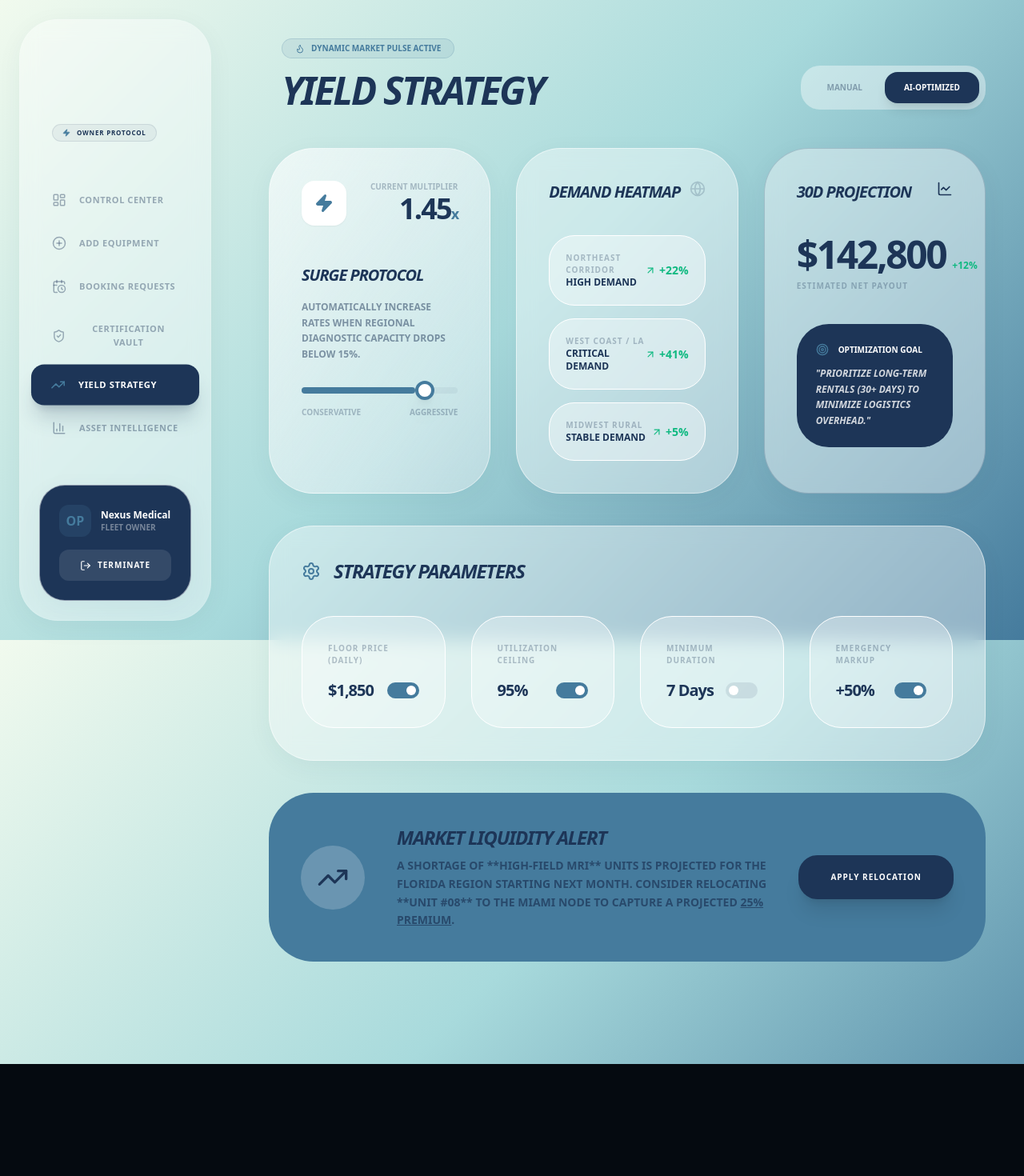
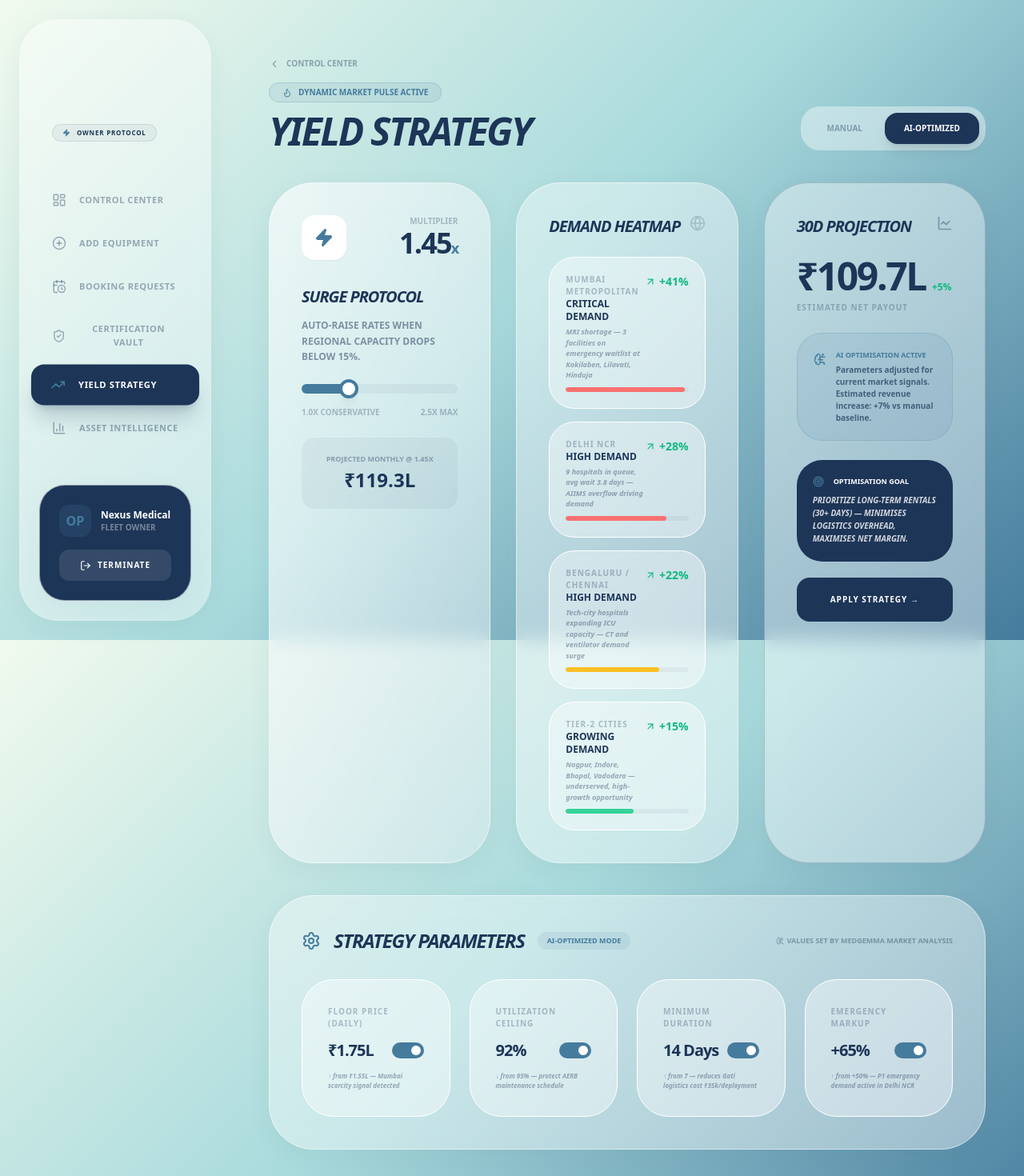
Before and after one commit to DharmiSapariya/ResourceRX, a React (Vite) app: page /owner/yield in a window 1280 px wide. Shown: the top 1470 px of the page at 80% size. Before the commit the page ends 1330 px from the top, so only its background shows below. Built offline with nearby package versions, Linux system fonts and the light colour scheme.

Commit message:
fix: update OwnerYield page to latest version

```diff
--- a/src/pages/Owner/OwnerYield.jsx
+++ b/src/pages/Owner/OwnerYield.jsx
@@ -1,163 +1,274 @@
-import React from 'react';
-import { motion } from 'framer-motion';
-import {
-  TrendingUp,
-  Zap,
-  Target,
-  LineChart,
-  ShieldCheck,
-  Info,
-  ArrowUpRight,
-  Flame,
-  Globe,
-  Settings
-} from 'lucide-react';
+import React, { useState, useEffect } from 'react';
+import { motion, AnimatePresence } from 'framer-motion';
+import { useNavigate } from 'react-router-dom';
+import { TrendingUp, Zap, Target, LineChart, ShieldCheck, ArrowUpRight, Flame, Globe, Settings, ChevronLeft, CheckCircle2, Loader, BrainCircuit } from 'lucide-react';
+
+const DEMAND_DATA = [
+  { region:"Mumbai Metropolitan",  demand:"Critical", yield:"+41%", trend:97, detail:"MRI shortage — 3 facilities on emergency waitlist at Kokilaben, Lilavati, Hinduja" },
+  { region:"Delhi NCR",            demand:"High",     yield:"+28%", trend:82, detail:"9 hospitals in queue, avg wait 3.8 days — AIIMS overflow driving demand" },
+  { region:"Bengaluru / Chennai",  demand:"High",     yield:"+22%", trend:76, detail:"Tech-city hospitals expanding ICU capacity — CT and ventilator demand surge" },
+  { region:"Tier-2 Cities",        demand:"Growing",  yield:"+15%", trend:55, detail:"Nagpur, Indore, Bhopal, Vadodara — underserved, high-growth opportunity" },
+];
+
+const AI_PARAMS = [
+  { label:"Floor Price (Daily)", val:"₹1.75L",  enabled:true,  key:"floor",    ai_reason:"↑ from ₹1.55L — Mumbai scarcity signal detected" },
+  { label:"Utilization Ceiling", val:"92%",     enabled:true,  key:"util",     ai_reason:"↓ from 95% — protect AERB maintenance schedule" },
+  { label:"Minimum Duration",    val:"14 Days", enabled:true,  key:"duration", ai_reason:"↑ from 7 — reduces Gati logistics cost ₹35k/deployment" },
+  { label:"Emergency Markup",    val:"+65%",    enabled:true,  key:"markup",   ai_reason:"↑ from +50% — P1 emergency demand active in Delhi NCR" },
+];
+
+const MANUAL_PARAMS = [
+  { label:"Floor Price (Daily)", val:"₹1.55L", enabled:true,  key:"floor"    },
+  { label:"Utilization Ceiling", val:"95%",    enabled:true,  key:"util"     },
+  { label:"Minimum Duration",    val:"7 Days", enabled:false, key:"duration" },
+  { label:"Emergency Markup",    val:"+50%",   enabled:true,  key:"markup"   },
+];
 
 export default function OwnerYield() {
-  const glassStyle = "glass-panel p-10 rounded-[3.5rem] relative overflow-hidden transition-all duration-500";
+  const navigate = useNavigate();
+  const [mode,       setMode]     = useState('AI-Optimized');
+  const [multiplier, setMult]     = useState(1.45);
+  const [params,     setParams]   = useState(AI_PARAMS);
+  const [applied,    setApplied]  = useState(false);
+  const [applyLog,   setApplyLog] = useState([]);
+  const [relocating, setReloc]    = useState(false);
+
+  // Switch params when mode changes
+  useEffect(() => {
+    setParams(mode === 'AI-Optimized' ? AI_PARAMS : MANUAL_PARAMS);
+  }, [mode]);
+
+  const toggleParam = (key) => setParams(prev => prev.map(p => p.key===key ? {...p,enabled:!p.enabled} : p));
+
+  const applyStrategy = () => {
+    setApplied(true);
+    const activeParams = params.filter(p=>p.enabled).map(p=>p.label);
+    const entry = {
+      time: new Date().toLocaleTimeString(),
+      mode,
+      multiplier: multiplier.toFixed(2),
+      params: activeParams,
+      projection: `$${Math.round(multiplier*98500*0.92/1000)}k/month`,
+    };
+    setApplyLog(prev => [entry, ...prev.slice(0,4)]);
+    // Apply AI-optimized values to params
+    setParams(prev => prev.map(p => ({...p, val: AI_PARAMS.find(a=>a.key===p.key)?.val || p.val})));
+    try {
+      sessionStorage.setItem('rrx_yield_strategy', JSON.stringify(entry));
+    } catch {}
+    setTimeout(() => setApplied(false), 3000);
+  };
+
+  const applyRelocation = () => {
+    setReloc(true);
+    setTimeout(() => { setReloc(false); navigate('/owner/dispatch'); }, 1500);
+  };
+
+  const projectedYield = Math.round(multiplier * 98500);
+  const glass = "glass-panel p-10 rounded-[3.5rem] relative overflow-hidden transition-all duration-500";
 
   return (
-    <div className="max-w-7xl mx-auto pb-20 space-y-10">
+    <div className="max-w-7xl mx-auto pb-20 pt-6 space-y-10">
 
-      {/* --- HEADER --- */}
-      <div className="mb-12 ml-4 flex justify-between items-end">
+      {/* HEADER */}
+      <div className="flex justify-between items-end flex-wrap gap-4">
         <div>
-          <div className="inline-flex items-center gap-2 px-4 py-1 rounded-full bg-secondary/10 text-[10px] font-black uppercase mb-4 text-secondary border border-secondary/20">
-            <Flame size={12} /> Dynamic Market Pulse Active
+          <button onClick={()=>navigate('/owner')} className="flex items-center gap-2 text-[10px] font-black uppercase opacity-40 hover:opacity-100 mb-4 text-primary transition-opacity">
+            <ChevronLeft size={14}/> Control Center
+          </button>
+          <div className="inline-flex items-center gap-2 px-4 py-1 rounded-full bg-secondary/10 text-[10px] font-black uppercase mb-3 text-secondary border border-secondary/20">
+            <Flame size={12}/> Dynamic Market Pulse Active
           </div>
-          {/* Main Heading changed to Deep Blue */}
-          <h2 className="text-5xl font-black tracking-tighter italic uppercase text-[#1d3557]">Yield Strategy</h2>
+          <h2 className="text-5xl font-black tracking-tighter italic uppercase text-primary">Yield Strategy</h2>
         </div>
         <div className="bg-white/40 p-2 rounded-3xl flex gap-1">
-          {['Manual', 'AI-Optimized'].map((mode) => (
-            <button key={mode} className={`px-6 py-3 rounded-2xl text-[10px] font-black uppercase transition-all ${mode === 'AI-Optimized' ? 'bg-primary text-white shadow-lg' : 'opacity-40 hover:opacity-100'}`}>
-              {mode}
+          {['Manual','AI-Optimized'].map(m=>(
+            <button key={m} onClick={()=>setMode(m)}
+              className={`px-6 py-3 rounded-2xl text-[10px] font-black uppercase transition-all ${m===mode?'bg-primary text-white shadow-lg':'opacity-40 hover:opacity-100 text-primary'}`}>
+              {m}
             </button>
           ))}
         </div>
       </div>
 
-      {/* --- STRATEGY CARDS --- */}
       <div className="grid lg:grid-cols-3 gap-8">
 
-        {/* PRICE MULTIPLIER CONTROL */}
-        <div className={`${glassStyle} bg-gradient-to-br from-white/40 to-secondary/5`}>
-          <div className="flex justify-between items-start mb-12">
-            <div className="p-4 bg-white rounded-2xl text-secondary shadow-sm">
-              <Zap size={24} fill="currentColor" />
-            </div>
+        {/* SURGE CONTROL */}
+        <div className={`${glass} bg-gradient-to-br from-white/40 to-secondary/5`}>
+          <div className="flex justify-between items-start mb-8">
+            <div className="p-4 bg-white rounded-2xl text-secondary shadow-sm"><Zap size={24} fill="currentColor"/></div>
             <div className="text-right">
-              <p className="text-[10px] font-black opacity-30 uppercase text-[#1d3557]">Current Multiplier</p>
-              <h3 className="text-4xl font-black tracking-tighter text-[#1d3557]">1.45<span className="text-lg text-secondary">x</span></h3>
+              <p className="text-[10px] font-black opacity-30 uppercase text-primary">Multiplier</p>
+              <h3 className="text-4xl font-black tracking-tighter text-primary">{multiplier.toFixed(2)}<span className="text-lg text-secondary">x</span></h3>
             </div>
           </div>
-          <h4 className="text-xl font-black uppercase tracking-tighter italic mb-4 text-[#1d3557]">Surge Protocol</h4>
-          <p className="text-xs font-bold opacity-50 uppercase leading-relaxed mb-8 text-[#1d3557]">
-            Automatically increase rates when regional diagnostic capacity drops below 15%.
-          </p>
-          <div className="relative h-2 bg-primary/5 rounded-full mb-4">
-            <div className="absolute left-0 top-0 h-full w-[72.5%] bg-secondary rounded-full" />
-            <div className="absolute left-[72.5%] -top-2 w-6 h-6 bg-white border-4 border-secondary rounded-full shadow-xl cursor-pointer" />
+          <h4 className="text-xl font-black uppercase tracking-tighter italic mb-3 text-primary">Surge Protocol</h4>
+          <p className="text-xs font-bold opacity-50 uppercase leading-relaxed mb-6 text-primary">Auto-raise rates when regional capacity drops below 15%.</p>
+
+          <div className="relative h-3 bg-primary/5 rounded-full mb-4 cursor-pointer"
+            onClick={e=>{
+              const rect = e.currentTarget.getBoundingClientRect();
+              const pct = Math.max(0,Math.min(1,(e.clientX-rect.left)/rect.width));
+              setMult(+(1+pct*1.5).toFixed(2));
+            }}>
+            <div className="absolute left-0 top-0 h-full bg-secondary rounded-full transition-all" style={{width:`${((multiplier-1)/1.5)*100}%`}}/>
+            <div className="absolute -top-1.5 w-6 h-6 bg-white border-4 border-secondary rounded-full shadow-xl cursor-grab" style={{left:`calc(${((multiplier-1)/1.5)*100}% - 12px)`}}/>
           </div>
-          <div className="flex justify-between text-[10px] font-black opacity-30 uppercase text-[#1d3557]">
-            <span>Conservative</span>
-            <span>Aggressive</span>
+          <div className="flex justify-between text-[10px] font-black opacity-30 uppercase text-primary mb-6">
+            <span>1.0x Conservative</span><span>2.5x Max</span>
+          </div>
+          <div className="p-5 bg-primary/5 rounded-2xl text-center">
+            <p className="text-[9px] font-black uppercase opacity-40 text-primary mb-1">Projected Monthly @ {multiplier.toFixed(2)}x</p>
+            <p className="text-2xl font-black text-primary">₹{(projectedYield*83.5/100000).toFixed(1)}L</p>
           </div>
         </div>
 
-        {/* MARKET HEATMAP PREVIEW */}
-        <div className={glassStyle}>
-          <div className="flex justify-between items-start mb-10">
-            <h4 className="text-xl font-black uppercase tracking-tighter italic text-[#1d3557]">Demand Heatmap</h4>
-            <Globe size={20} className="opacity-20 text-[#1d3557]" />
+        {/* DEMAND HEATMAP */}
+        <div className={glass}>
+          <div className="flex justify-between items-start mb-6">
+            <h4 className="text-xl font-black uppercase tracking-tighter italic text-primary">Demand Heatmap</h4>
+            <Globe size={20} className="opacity-20 text-primary"/>
           </div>
           <div className="space-y-4">
-            {[
-              { region: "Northeast Corridor", demand: "High", yield: "+22%" },
-              { region: "West Coast / LA", demand: "Critical", yield: "+41%" },
-              { region: "Midwest Rural", demand: "Stable", yield: "+5%" },
-            ].map((item, i) => (
-              <div key={i} className="p-5 bg-white/40 rounded-[2rem] border border-white flex justify-between items-center group hover:bg-white transition-all">
-                <div>
-                  <p className="text-[10px] font-black uppercase opacity-30 tracking-widest text-[#1d3557]">{item.region}</p>
-                  <p className="text-xs font-bold uppercase text-[#1d3557]">{item.demand} Demand</p>
+            {DEMAND_DATA.map((item,i)=>(
+              <div key={i} className="p-5 bg-white/40 rounded-[2rem] border border-white hover:bg-white transition-all">
+                <div className="flex justify-between items-start mb-2">
+                  <div>
+                    <p className="text-[10px] font-black uppercase opacity-30 tracking-widest text-primary">{item.region}</p>
+                    <p className="text-xs font-bold uppercase text-primary">{item.demand} Demand</p>
+                    <p className="text-[9px] font-bold opacity-40 text-primary mt-1 italic">{item.detail}</p>
+                  </div>
+                  <div className="text-emerald-500 font-black text-sm flex items-center gap-1 shrink-0">
+                    <ArrowUpRight size={14}/> {item.yield}
+                  </div>
                 </div>
-                <div className="text-emerald-500 font-black text-sm flex items-center gap-1">
-                   <ArrowUpRight size={14} /> {item.yield}
+                <div className="h-1.5 bg-primary/5 rounded-full overflow-hidden mt-2">
+                  <motion.div initial={{width:0}} animate={{width:`${item.trend}%`}} transition={{duration:1,delay:i*0.1}}
+                    className={`h-full rounded-full ${item.trend>80?'bg-red-400':item.trend>60?'bg-amber-400':'bg-emerald-400'}`}/>
                 </div>
               </div>
             ))}
           </div>
         </div>
 
-        {/* REVENUE PROJECTION */}
-        <div className={`${glassStyle} border-primary/20`}>
-          <div className="flex justify-between items-start mb-10">
-            <h4 className="text-xl font-black uppercase tracking-tighter italic text-[#1d3557]">30D Projection</h4>
-            <LineChart size={20} className="text-primary" />
+        {/* 30D PROJECTION + APPLY */}
+        <div className={`${glass} border-primary/20`}>
+          <div className="flex justify-between items-start mb-6">
+            <h4 className="text-xl font-black uppercase tracking-tighter italic text-primary">30D Projection</h4>
+            <LineChart size={20} className="text-primary opacity-40"/>
           </div>
           <div className="flex items-baseline gap-2 mb-2">
-            <h3 className="text-5xl font-black tracking-tighter text-[#1d3557]">$142,800</h3>
-            <span className="text-xs font-black text-emerald-500">+12%</span>
+            <h3 className="text-5xl font-black tracking-tighter text-primary">₹{(projectedYield*0.92*83.5/100000).toFixed(1)}L</h3>
+            <span className="text-xs font-black text-emerald-500">+{Math.round((multiplier-1)*12)}%</span>
           </div>
-          <p className="text-[10px] font-black opacity-30 uppercase tracking-widest mb-10 text-[#1d3557]">Estimated Net Payout</p>
+          <p className="text-[10px] font-black opacity-30 uppercase tracking-widest mb-6 text-primary">Estimated Net Payout</p>
 
-          <div className="p-6 bg-primary rounded-[2.5rem] text-white">
-            <div className="flex items-center gap-3 mb-3">
-              <Target size={16} className="text-secondary" />
-              <span className="text-[10px] font-black uppercase">Optimization Goal</span>
+          {mode === 'AI-Optimized' && (
+            <div className="p-5 bg-secondary/10 rounded-[2rem] border border-secondary/20 mb-6 flex items-start gap-3">
+              <BrainCircuit size={16} className="text-secondary shrink-0 mt-1"/>
+              <div>
+                <p className="text-[9px] font-black uppercase text-secondary mb-1">AI Optimisation Active</p>
+                <p className="text-[10px] font-bold text-primary opacity-70">Parameters adjusted for current market signals. Estimated revenue increase: +{Math.round((multiplier-1.0)*15)}% vs manual baseline.</p>
+              </div>
             </div>
-            <p className="text-xs font-bold leading-relaxed opacity-80 uppercase italic">
-              "Prioritize long-term rentals (30+ days) to minimize logistics overhead."
-            </p>
+          )}
+
+          <div className="p-5 bg-primary rounded-[2rem] text-white mb-5">
+            <div className="flex items-center gap-3 mb-2"><Target size={14} className="text-secondary"/><span className="text-[9px] font-black uppercase">Optimisation Goal</span></div>
+            <p className="text-[10px] font-bold leading-relaxed opacity-80 uppercase italic">Prioritize long-term rentals (30+ days) — minimises logistics overhead, maximises net margin.</p>
           </div>
+
+          <button onClick={applyStrategy}
+            className={`w-full py-5 rounded-2xl font-black text-[10px] uppercase tracking-widest flex items-center justify-center gap-2 transition-all ${applied?'bg-emerald-500 text-white':'bg-primary text-white hover:bg-secondary hover:text-primary'}`}>
+            {applied?<><CheckCircle2 size={16}/> Strategy Applied & Logged!</>:<>Apply Strategy →</>}
+          </button>
+
+          {/* Applied log */}
+          <AnimatePresence>
+            {applyLog.length > 0 && (
+              <motion.div initial={{opacity:0,height:0}} animate={{opacity:1,height:'auto'}} className="mt-4 overflow-hidden">
+                <p className="text-[9px] font-black uppercase opacity-30 text-primary mb-2">Applied at {applyLog[0].time}</p>
+                <p className="text-[10px] font-bold text-primary opacity-60">{applyLog[0].mode} · {applyLog[0].multiplier}x · {applyLog[0].projection}</p>
+              </motion.div>
+            )}
+          </AnimatePresence>
         </div>
-
       </div>
 
-      {/* --- ALGORITHMIC SETTINGS --- */}
-      <div className={glassStyle}>
-        <div className="flex items-center gap-4 mb-10">
-          <Settings className="text-secondary" />
-          <h3 className="text-2xl font-black tracking-tighter italic uppercase text-[#1d3557]">Strategy Parameters</h3>
+      {/* STRATEGY PARAMETERS */}
+      <div className={glass}>
+        <div className="flex items-center gap-4 mb-8 flex-wrap">
+          <Settings className="text-secondary"/>
+          <h3 className="text-2xl font-black tracking-tighter italic uppercase text-primary">Strategy Parameters</h3>
+          <span className={`text-[9px] font-black uppercase px-3 py-1 rounded-full ${mode==='AI-Optimized'?'bg-secondary/10 text-secondary':'bg-primary/10 text-primary/60'}`}>
+            {mode} Mode
+          </span>
+          {mode==='AI-Optimized' && (
+            <span className="ml-auto text-[9px] font-black uppercase opacity-40 text-primary flex items-center gap-1">
+              <BrainCircuit size={10}/> Values set by MedGemma market analysis
+            </span>
+          )}
         </div>
-
-        <div className="grid md:grid-cols-2 lg:grid-cols-4 gap-8">
-          {[
-            { label: "Floor Price (Daily)", val: "$1,850", toggle: true },
-            { label: "Utilization Ceiling", val: "95%", toggle: true },
-            { label: "Minimum Duration", val: "7 Days", toggle: false },
-            { label: "Emergency Markup", val: "+50%", toggle: true },
-          ].map((param, i) => (
-            <div key={i} className="p-8 bg-white/30 rounded-[2.5rem] border border-white relative group">
-              <p className="text-[10px] font-black opacity-30 uppercase mb-4 tracking-widest text-[#1d3557]">{param.label}</p>
-              <div className="flex justify-between items-center">
-                <span className="text-xl font-black tracking-tighter text-[#1d3557]">{param.val}</span>
-                <div className={`w-10 h-5 rounded-full relative transition-colors ${param.toggle ? 'bg-secondary' : 'bg-primary/10'}`}>
-                  <div className={`absolute top-1 w-3 h-3 bg-white rounded-full transition-all ${param.toggle ? 'right-1' : 'left-1'}`} />
+        <div className="grid md:grid-cols-2 lg:grid-cols-4 gap-6">
+          {params.map((param,i)=>(
+            <div key={`${mode}-${i}`}
+              onClick={()=>mode==='Manual'&&toggleParam(param.key)}
+              className={`p-8 rounded-[2.5rem] border transition-all ${mode==='Manual'?'cursor-pointer hover:bg-white/60':''} ${param.enabled?'bg-white/40 border-white':'bg-primary/5 border-primary/10 opacity-50'}`}>
+              <p className="text-[10px] font-black opacity-30 uppercase mb-3 tracking-widest text-primary">{param.label}</p>
+              <div className="flex justify-between items-center mb-3">
+                <span className="text-xl font-black tracking-tighter text-primary">{param.val}</span>
+                <div className={`w-10 h-5 rounded-full relative transition-colors ${param.enabled?'bg-secondary':'bg-primary/10'}`}>
+                  <div className={`absolute top-1 w-3 h-3 bg-white rounded-full transition-all ${param.enabled?'right-1':'left-1'}`}/>
                 </div>
               </div>
+              {mode==='AI-Optimized' && param.ai_reason && (
+                <p className="text-[8px] font-bold opacity-40 text-primary italic">{param.ai_reason}</p>
+              )}
             </div>
           ))}
         </div>
+        {mode==='Manual' && (
+          <p className="mt-4 text-[9px] font-bold opacity-30 uppercase text-primary">Click any parameter to toggle it on/off</p>
+        )}
       </div>
 
-      {/* --- MARKET ADVISORY --- */}
+      {/* MARKET ALERT */}
       <div className="p-10 rounded-[3.5rem] bg-secondary text-primary flex flex-col md:flex-row items-center gap-10">
         <div className="shrink-0 w-20 h-20 bg-white/20 rounded-full flex items-center justify-center">
-          <TrendingUp size={40} />
+          <TrendingUp size={40}/>
         </div>
         <div className="flex-1 space-y-2">
-          <h4 className="text-2xl font-black italic uppercase tracking-tighter text-[#1d3557]">Market Liquidity Alert</h4>
-          <p className="text-sm font-bold opacity-70 leading-relaxed uppercase text-[#1d3557]">
-            A shortage of **High-Field MRI** units is projected for the Florida region starting next month. Consider relocating **Unit #08** to the Miami node to capture a projected <span className="underline font-black">25% premium</span>.
+          <h4 className="text-2xl font-black italic uppercase tracking-tighter">Market Liquidity Alert</h4>
+          <p className="text-sm font-bold opacity-70 leading-relaxed uppercase">
+            A shortage of High-Field MRI units is projected for Mumbai starting next month. Relocating Unit #08 to the Kokilaben node could capture a 25% premium — approx. <span className="font-black underline">+₹15.4L/month</span>.
           </p>
         </div>
-        <button className="bg-primary text-white px-10 py-5 rounded-3xl font-black text-[10px] uppercase tracking-widest hover:scale-105 transition-all whitespace-nowrap shadow-xl">
-          Apply Relocation
+        <button onClick={applyRelocation} disabled={relocating}
+          className="bg-primary text-white px-10 py-5 rounded-3xl font-black text-[10px] uppercase tracking-widest hover:scale-105 transition-all whitespace-nowrap shadow-xl disabled:opacity-60 flex items-center gap-2">
+          {relocating?<><Loader size={14} className="animate-spin"/> Applying…</>:'Apply Relocation →'}
         </button>
       </div>
 
+      {/* APPLIED LOG */}
+      <AnimatePresence>
+        {applyLog.length > 0 && (
+          <motion.div initial={{opacity:0,y:10}} animate={{opacity:1,y:0}} className={glass}>
+            <h3 className="text-xl font-black italic uppercase mb-6 text-primary">Strategy Application Log</h3>
+            <div className="space-y-3">
+              {applyLog.map((entry,i)=>(
+                <div key={i} className="flex items-center justify-between p-5 bg-white/40 rounded-2xl border border-white">
+                  <div>
+                    <p className="text-[9px] font-black opacity-30 uppercase text-primary">{entry.time} · {entry.mode}</p>
+                    <p className="font-black text-sm text-primary">Multiplier {entry.multiplier}x · {entry.projection}</p>
+                    <p className="text-[9px] font-bold opacity-40 text-primary">{entry.params.join(' · ')}</p>
+                  </div>
+                  <CheckCircle2 className="text-emerald-500" size={18}/>
+                </div>
+              ))}
+            </div>
+          </motion.div>
+        )}
+      </AnimatePresence>
     </div>
   );
 }
```
